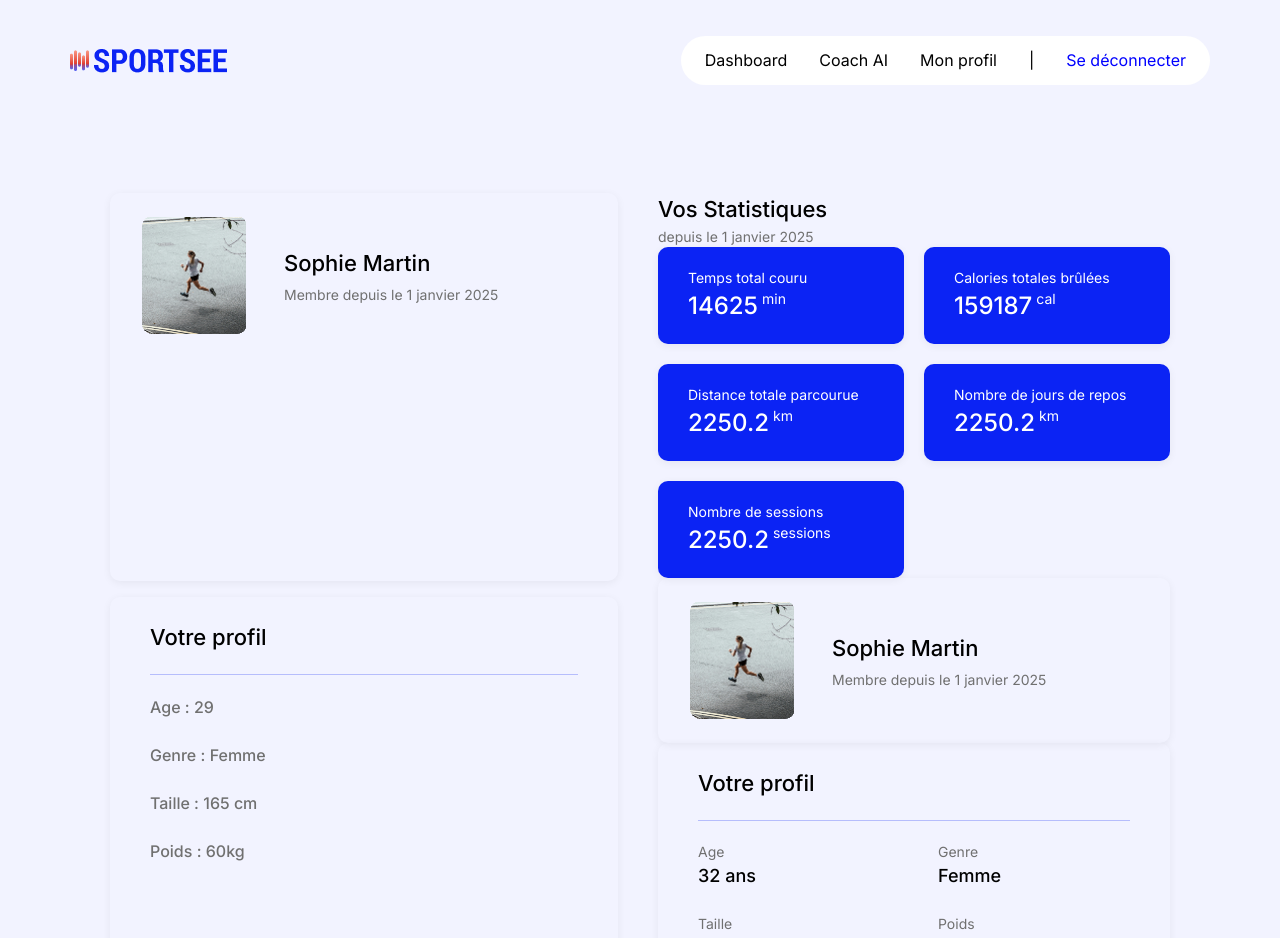
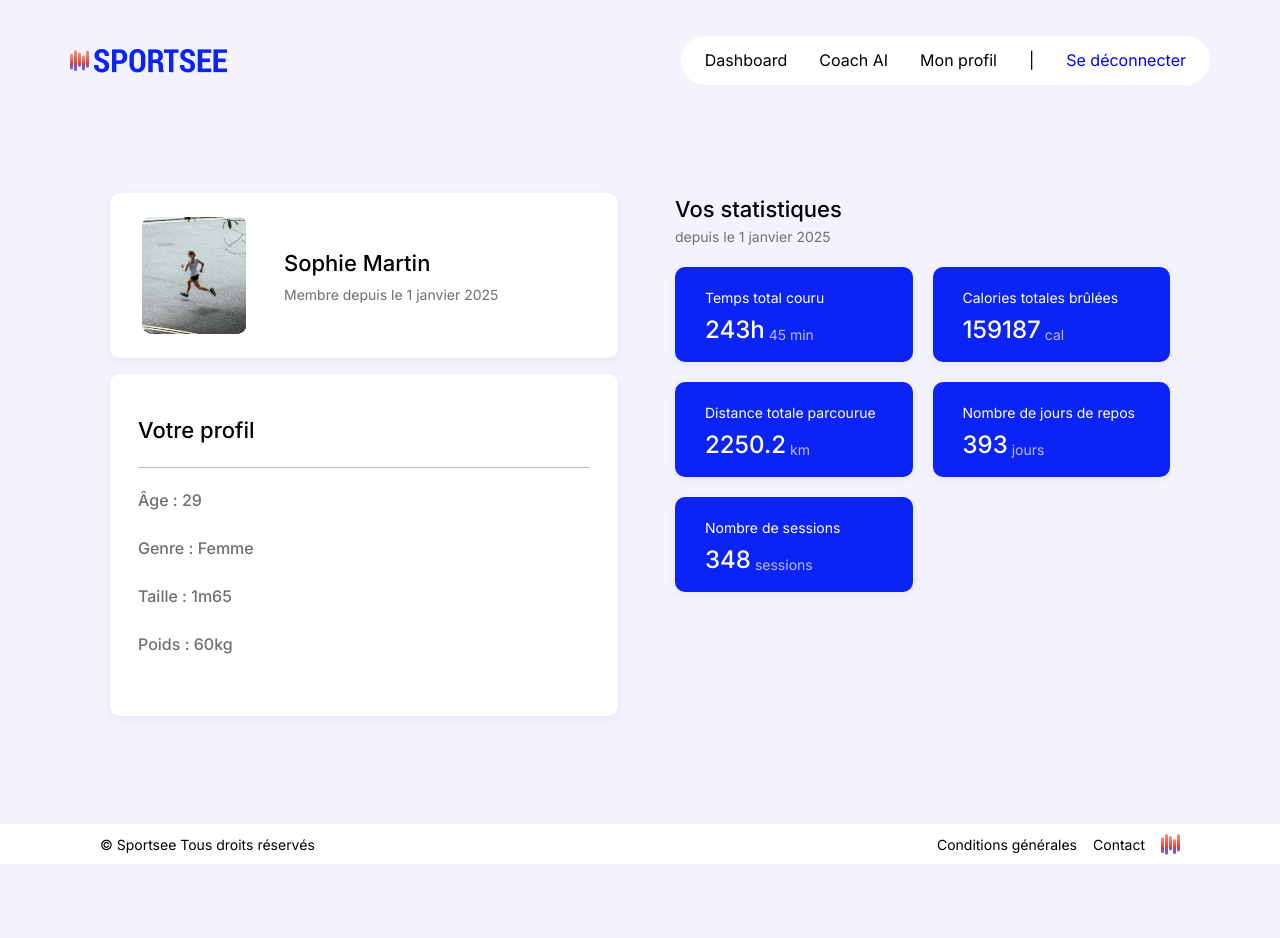
Before and after one commit to ggautier61/GaetanGautier_6_Sportsee_25042026, a Next.js app: page /profil in a window 1280 px wide. Shown: the top 938 px of the page. After the commit the page ends 864 px from the top, so only its background shows below. Built offline with nearby package versions, Linux system fonts and the light colour scheme.

Commit message:
Ajustement page profil
Co-authored-by: Copilot <copilot@github.com>

```diff
--- a/app/page.tsx
+++ b/app/page.tsx
@@ -222,7 +222,7 @@ export default function Home() {
 
               </div>
 
-              <div className="flex flex-col gap-8" style={{ flex: 1 }}>
+              <div className="flex flex-col gap-4" style={{ flex: 1 }}>
                 <Card className='bg-[white] px-[30px] py-5 flex flex-col justify-between' style={{height: 'auto'}}>
                     <div style={{fontSize: 14, color:'var(--grissportsee)'}}>
                       Durée d&apos;activité
--- a/app/profil/page.tsx
+++ b/app/profil/page.tsx
@@ -5,7 +5,6 @@ import { Card } from '@/components/ui/Card';
 import Card_Profil from '@/components/ui/Card_Profil';
 import Card_Stats from '@/components/ui/Card_Stats';
 import { getUserById } from '@/hooks/useUser';
-import Image from 'next/image';
 
 function formatDate(dateStr: string): string {
   const date = new Date(dateStr);
@@ -29,34 +28,38 @@ export default function ProfilPage() {
   const memberSince = user.createdAt ? formatDate(user.createdAt) : 'Date inconnue';
   const fullName = `${user.firstName} ${user.lastName}`;
 
+  const { hours, minutes } = user.getTempsTotalCouru();
+
   return (
     <div className="flex flex-col items-center">
       <main className="pt-9" style={{ width: '1140px', maxWidth: '1140px', minHeight: '100vh' }}>
         <Header />
 
-        <div className="py-[108px] px-[40px] flex gap-[40px]">
+        <div className="py-[108px] px-[40px] flex gap-[57px] min-h-[calc(100vh-200px)]">
 
           {/* Profil */}
           <section className='flex flex-col gap-4' style={{ width: '508px' }}>
             {/* Card Profil */}
-            <Card className="px-[32px] py-[24px]">
+            <Card className="bg-[white] px-[32px] py-[24px]">
               <Card_Profil fullName={fullName} memberSince={memberSince} />
             </Card>
 
             {/* Card Votre profil */}
-            <Card className="px-[40px] py-[24px]">
+            <Card className="bg-[white] pt-[40px] pb-[60px] px-[28px]">
               <div>
                 <h2 style={{ fontSize: '22px', fontWeight: 500 }}>Votre profil</h2>
                 <hr className="my-[20px] border-[var(--blueclairsportsee)]" />
                 <div className="flex flex-col gap-y-6 gap-x-12" style={{fontSize: '16px', fontWeight: 500, color: 'var(--grissportsee)'}}>
                   <div className="flex items-center gap-2">
-                    <span>Age : 29</span>
+                    <span>Âge : 29</span>
                   </div>
                   <div className="flex items-center gap-2">
                     <span>Genre : {formatGender(user.gender || '')}</span>
                   </div>
                   <div className="flex items-center gap-2">
-                    <span>Taille : {user.height} cm</span>
+                    <span>Taille : {user.height && typeof user.height === 'number'
+                        && !isNaN(user.height) ? (user.height / 100).toFixed(2).toString().replace('.', 'm') : ''}
+                    </span>
                   </div>
                   <div className="flex items-center gap-2">
                     <span>Poids : {user.weight}kg</span>
@@ -68,50 +71,26 @@ export default function ProfilPage() {
           </section>
 
           {/* Statistiques */}
-          <section className='flex flex-col' style={{ flex: '1' }}>
-            <h2 style={{ fontSize: '22px', fontWeight: 500 }}>Vos Statistiques</h2>
-            <p style={{color: 'var(--grissportsee)', fontSize: 14}}>depuis le {formatDate(user.createdAt || '')}</p>
+          <section className='flex flex-col gap-5' style={{ flex: '1' }}>
+
+            <div className="flex flex-col">
+              <h2 style={{ fontSize: '22px', fontWeight: 500 }}>Vos statistiques</h2>
+              <p style={{color: 'var(--grissportsee)', fontSize: 14}}>depuis le {formatDate(user.createdAt || '')}</p>
+            </div>
+
 
             <div>
               <div className='grid grid-cols-2 gap-5'>
-                <Card_Stats title="Temps total couru" indicator={`${user.getTempsTotalCouru()}`} text="min" />
+
+                <Card_Stats title="Temps total couru" indicator={`${hours}h`} text={`${minutes} min`} />
                 <Card_Stats title="Calories totales brûlées" indicator={`${user.getTotalCalories()}`} text="cal" />
                 <Card_Stats title="Distance totale parcourue" indicator={`${user.getTotalDistance()}`} text="km" />
-                <Card_Stats title="Nombre de jours de repos" indicator={`${user.getTotalDistance()}`} text="km" />
-                <Card_Stats title="Nombre de sessions" indicator={`${user.getTotalDistance()}`} text="sessions" />
+                <Card_Stats title="Nombre de jours de repos" indicator={`${user.getJoursSansCourse()}`} text="jours" />
+                <Card_Stats title="Nombre de sessions" indicator={`${user.getTotalSessions()}`} text="sessions" />
               </div>
 
             </div>
-            {/* Card Profil */}
-            <Card className="px-[32px] py-[24px]">
-              <Card_Profil fullName={fullName} memberSince={memberSince} />
-            </Card>
 
-            {/* Card Votre profil */}
-            <Card className="px-[40px] py-[24px]">
-              <div>
-                <h2 style={{ fontSize: '22px', fontWeight: 500 }}>Votre profil</h2>
-                <hr className="my-[20px] border-[var(--blueclairsportsee)]" />
-                <div className="grid grid-cols-2 gap-y-6 gap-x-12">
-                  <div className="flex flex-col">
-                    <span style={{ fontSize: '14px', color: 'var(--grissportsee)' }}>Age</span>
-                    <span style={{ fontSize: '18px', fontWeight: 500 }}>{user.age} ans</span>
-                  </div>
-                  <div className="flex flex-col">
-                    <span style={{ fontSize: '14px', color: 'var(--grissportsee)' }}>Genre</span>
-                    <span style={{ fontSize: '18px', fontWeight: 500 }}>{formatGender(user.gender || '')}</span>
-                  </div>
-                  <div className="flex flex-col">
-                    <span style={{ fontSize: '14px', color: 'var(--grissportsee)' }}>Taille</span>
-                    <span style={{ fontSize: '18px', fontWeight: 500 }}>{user.height} cm</span>
-                  </div>
-                  <div className="flex flex-col">
-                    <span style={{ fontSize: '14px', color: 'var(--grissportsee)' }}>Poids</span>
-                    <span style={{ fontSize: '18px', fontWeight: 500 }}>{user.weight} kg</span>
-                  </div>
-                </div>
-              </div>
-            </Card>
 
           </section>
 
--- a/src/components/ui/Card.module.css
+++ b/src/components/ui/Card.module.css
@@ -2,7 +2,7 @@
   /* background: #ffffff; */
   border-radius: 10px;
   box-shadow: 0 2px 8px rgba(0, 0, 0, 0.06);
-  height: 100%;
+  height: auto;
 }
 
 .cardTitle {
@@ -17,4 +17,5 @@
   display: flex;
   flex-direction: column;
   height: 100%;
+  gap: 20px;
 }
--- a/src/components/ui/Card.tsx
+++ b/src/components/ui/Card.tsx
@@ -5,12 +5,13 @@ interface CardProps {
   children: React.ReactNode;
   className?: string;
   style?: React.CSSProperties;
+  styleContent?: React.CSSProperties;
 }
 
-export function Card({ children, className = 'bg-[white]', style}: CardProps) {
+export function Card({ children, className = 'bg-[white]', style, styleContent}: CardProps) {
   return (
     <div className={`${styles.card} ${className}`} style={style}>
-      <div className={styles.cardContent}>{children}</div>
+      <div className={styles.cardContent} style={styleContent}>{children}</div>
     </div>
   );
 }
--- a/src/components/ui/Card_Stats.tsx
+++ b/src/components/ui/Card_Stats.tsx
@@ -12,11 +12,11 @@ interface Card_StatsProps {
 export default function Card_Stats({ title, indicator, text }: Card_StatsProps) {
 
   return (
-      <Card className='bg-[var(--bluesportsee)] px-[30px] py-5 flex flex-col justify-between'>
+      <Card className='bg-[var(--bluesportsee)] px-[30px] py-[20px] flex flex-col justify-between gap-4' styleContent={{gap: '10px'}}  >
         <div style={{fontSize: 14, color: 'white'}}>{title}</div>
-        <div className='flex'>
-            <span style={{fontSize: 24, fontWeight: 500, color: 'white'}}>{indicator}</span>
-            <span style={{fontSize: 14, color: 'white', marginLeft: 4}}>{text}</span>
+        <div className='flex items-end'>
+            <span style={{fontSize: 24, fontWeight: 500, color: 'white', lineHeight: 1}}>{indicator}</span>
+            <span style={{fontSize: 14, color: 'var(--blueclairsportsee)', marginLeft: 4, lineHeight: 1.1}}>{text}</span>
         </div>
     </Card>
   );
--- a/src/models/user.ts
+++ b/src/models/user.ts
@@ -64,11 +64,42 @@ export class UserModel implements User {
     return this.runningData.reduce((sum, s) => sum + s.caloriesBurned, 0);
   }
 
-  getTempsTotalCouru(): number {
-    if (!this) return 0;
+  getTempsTotalCouru(): { hours: number; minutes: number } {
+    if (!this) return { hours: 0, minutes: 0 };
     const totalMinutes = this.runningData.reduce((acc, s) => acc + s.duration, 0);
-    return totalMinutes;
+    const hours = Math.floor(totalMinutes / 60);
+    const minutes = totalMinutes % 60;
+    return { hours, minutes };
   };
+
+  getTotalSessions(): number {
+    return this.runningData.length;
+  }
+
+
+  getJoursSansCourse(): number {
+    if (!this.createdAt) return 0;
+
+    const today = new Date();
+    today.setHours(0, 0, 0, 0);
+
+    const startDate = new Date(this.createdAt);
+    startDate.setHours(0, 0, 0, 0);
+
+    const totalDays = Math.round((today.getTime() - startDate.getTime()) / (1000 * 60 * 60 * 24)) + 1;
+
+    const uniqueRunDays = new Set(
+      this.runningData
+        .map((s) => {
+          const d = new Date(s.date);
+          d.setHours(0, 0, 0, 0);
+          return d.getTime();
+        })
+        .filter((time) => time >= startDate.getTime() && time <= today.getTime())
+    );
+
+    return totalDays - uniqueRunDays.size;
+  }
 }
 
 export default User;
```
